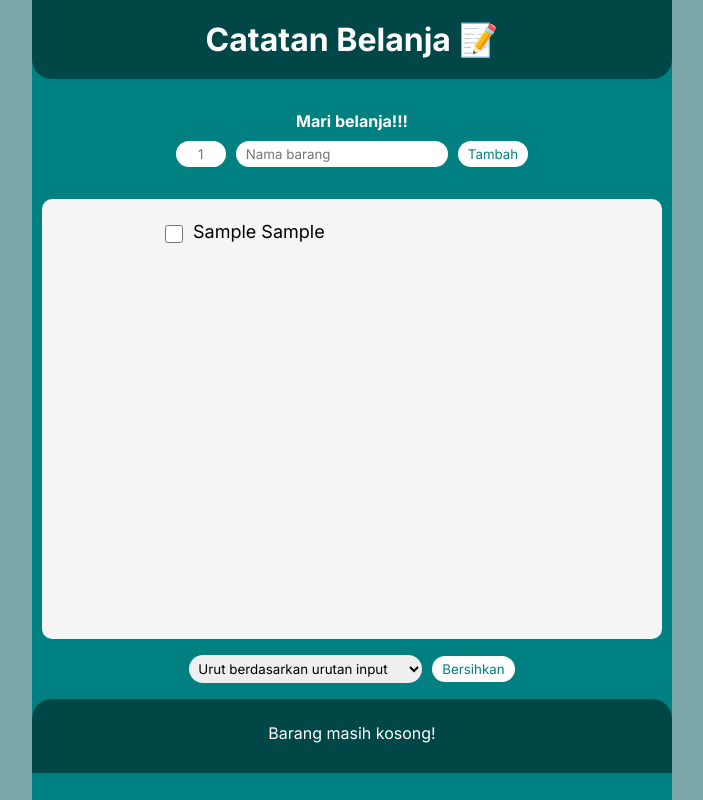
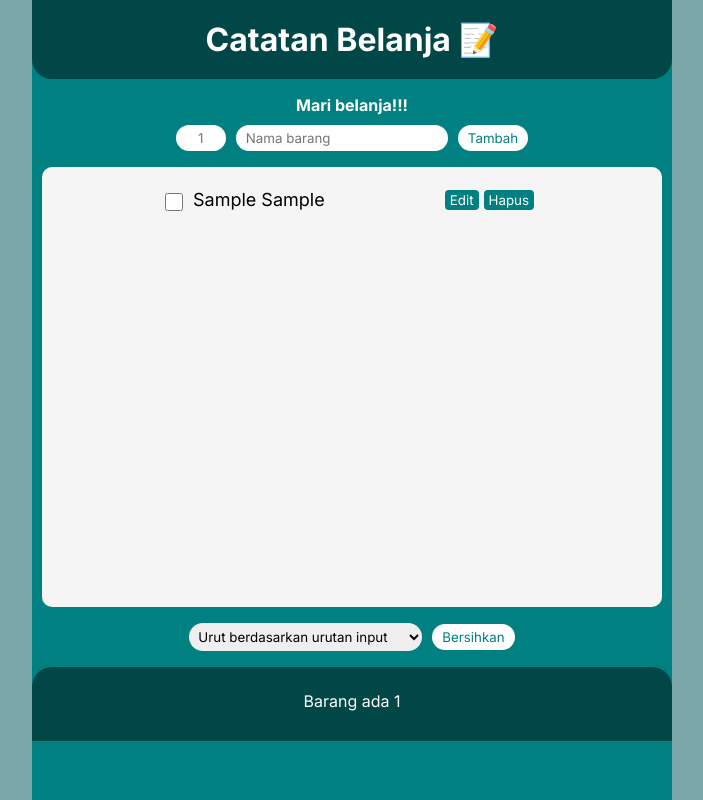
Before and after one commit to tubagusdylan/daftar-belanja-app, a Vue app: page / in a window 1280 px wide. Both pictures are taken after typing "Sample", "Sample" into the empty fields and a click on the button "Tambah". Shown: the whole page, without its empty margins (288-991 px from the left). Built offline with nearby package versions, Linux system fonts and the light colour scheme.

Commit message:
add done list  and delete list functionality

```diff
--- a/src/App.vue
+++ b/src/App.vue
@@ -2,10 +2,10 @@
   <div class="background">
     <div class="container">
       <Header />
-      <Input :total="totalBarang" :nama="namaBarang" :onSubmit="addList" :inputJumlah="inputJumlah" :inputBarang="inputBarang" />
+      <Input :total="totalBarang" :nama="namaBarang" :onSubmit="addList" :inputJumlah="inputJumlah" :inputBarang="inputBarang" :error="errorInput" />
       <ListBelanja :listBarang="listBarang" />
       <ListControl />
-      <Info />
+      <Info :listBarang="listBarang" />
     </div>
   </div>
 </template>
@@ -21,6 +21,7 @@
   const listBarang = ref([]);
   const totalBarang = ref("");
   const namaBarang = ref("");
+  const errorInput = ref(false);
   const idList = ref(1);
 
   const inputJumlah = (e) => {
@@ -31,10 +32,15 @@
   };
 
   const addList = () => {
-    listBarang.value.push({ id: idList.value, total: totalBarang.value, nama: namaBarang.value });
+    if (namaBarang.value.length === 0 || totalBarang.value.length === 0) {
+      errorInput.value = true;
+      return;
+    }
+    listBarang.value.push({ id: idList.value, total: totalBarang.value, nama: namaBarang.value, done: false });
     totalBarang.value = "";
     namaBarang.value = "";
     idList.value++;
+    errorInput.value = false;
   };
 </script>
 
--- a/src/components/Info.vue
+++ b/src/components/Info.vue
@@ -1,10 +1,13 @@
 <template>
   <div class="footer">
-    <p>Barang masih kosong!</p>
+    <p v-if="listBarang.length > 0">Barang ada {{ listBarang.length }}</p>
+    <p v-else>Barang masih kosong!</p>
   </div>
 </template>
 
-<script setup></script>
+<script setup>
+  const props = defineProps(["listBarang"]);
+</script>
 
 <style scoped>
   .footer {
--- a/src/components/Input.vue
+++ b/src/components/Input.vue
@@ -5,18 +5,19 @@
       <input type="text" placeholder="1" class="jumlah-barang" :value="total" @input="inputJumlah" />
       <input type="text" placeholder="Nama barang" class="nama-barang" :value="nama" @input="inputBarang" />
       <button>Tambah</button>
+      <p class="error" v-if="error">Input tidak boleh kosong</p>
     </form>
   </div>
 </template>
 
 <script setup>
-  const props = defineProps(["total", "nama", "onSubmit", "inputJumlah", "inputBarang"]);
+  const props = defineProps(["total", "nama", "onSubmit", "inputJumlah", "inputBarang", "error"]);
 </script>
 
 <style scoped>
   .input-wrapper {
     text-align: center;
-    margin: 2rem 0;
+    margin: 1rem 0;
   }
 
   h4 {
@@ -33,6 +34,10 @@
 
   input:focus {
     outline: 3px solid skyblue;
+  }
+
+  .error {
+    color: rgb(255, 168, 168);
   }
 
   .jumlah-barang {
--- a/src/components/ListBelanja.vue
+++ b/src/components/ListBelanja.vue
@@ -2,15 +2,40 @@
   <div class="list-container">
     <div class="list-wrapper">
       <div v-for="list in listBarang" :key="list.id" class="list">
-        <input type="checkbox" class="check" />
-        <span>{{ list.total }} {{ list.nama }}</span>
+        <div>
+          <input type="checkbox" class="check" :id="list.id" @click="listDoneHandler(list)" :checked="list.done" />
+          <label :for="list.id" v-if="list.done" class="list-done">{{ list.total }} {{ list.nama }} </label>
+          <label :for="list.id" v-else>{{ list.total }} {{ list.nama }} </label>
+        </div>
+        <div>
+          <button @click="editHandler(list)">Edit</button>
+          <button @click="deleteHandler(list)">Hapus</button>
+        </div>
       </div>
     </div>
   </div>
 </template>
 
 <script setup>
+  import { ref } from "vue";
+
   const props = defineProps(["listBarang"]);
+
+  const listDoneHandler = (list) => {
+    list.done = list.done ? false : true;
+  };
+
+  const deleteHandler = (list) => {
+    const index = props.listBarang.findIndex((current) => {
+      return current.id === list.id;
+    });
+
+    props.listBarang.splice(index, 1);
+  };
+
+  const editHandler = (list) => {
+    console.log("edit");
+  };
 </script>
 
 <style scoped>
@@ -32,6 +57,8 @@
   .list {
     border-bottom: 1px solid grey;
     padding: 7px 10px;
+    display: flex;
+    justify-content: space-between;
   }
 
   .list:last-child {
@@ -47,8 +74,28 @@
     margin-right: 10px;
   }
 
-  span {
+  label {
     font-size: 16px;
+  }
+
+  .list-done {
+    text-decoration: line-through;
+    font-style: italic;
+    opacity: 0.5;
+  }
+
+  button {
+    margin-right: 5px;
+    background-color: teal;
+    color: white;
+    border: none;
+    padding: 2px 5px;
+    border-radius: 4px;
+    cursor: pointer;
+  }
+
+  button:hover {
+    background-color: rgb(8, 207, 207);
   }
 
   @media (min-width: 768px) {
@@ -56,7 +103,7 @@
       width: 70%;
     }
 
-    span {
+    label {
       font-size: large;
     }
   }
```
